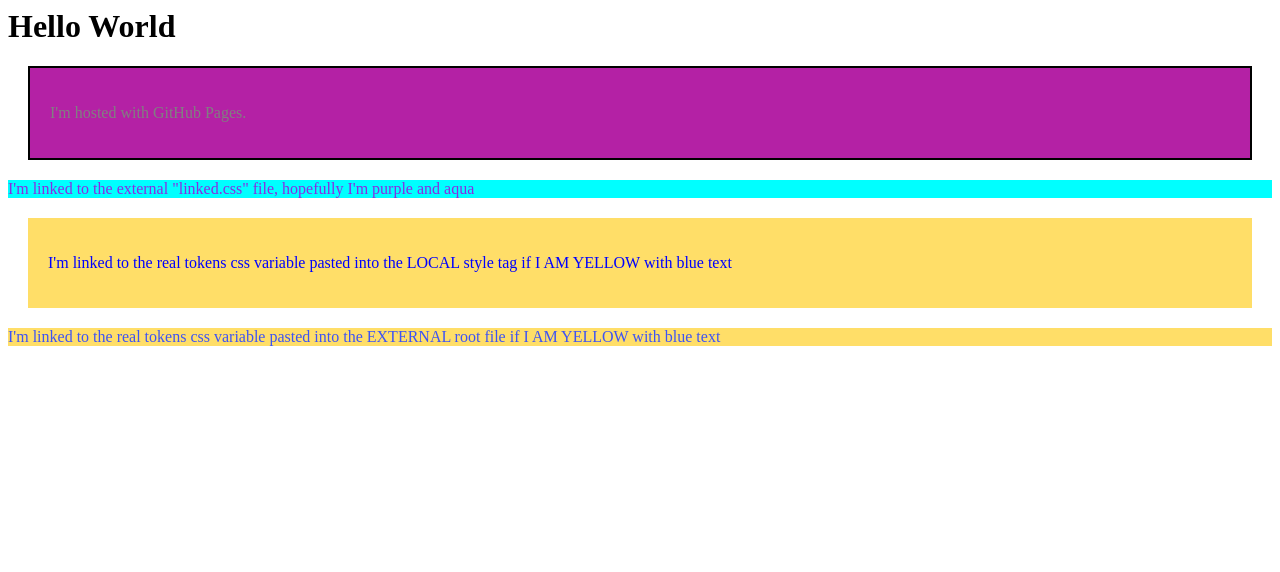
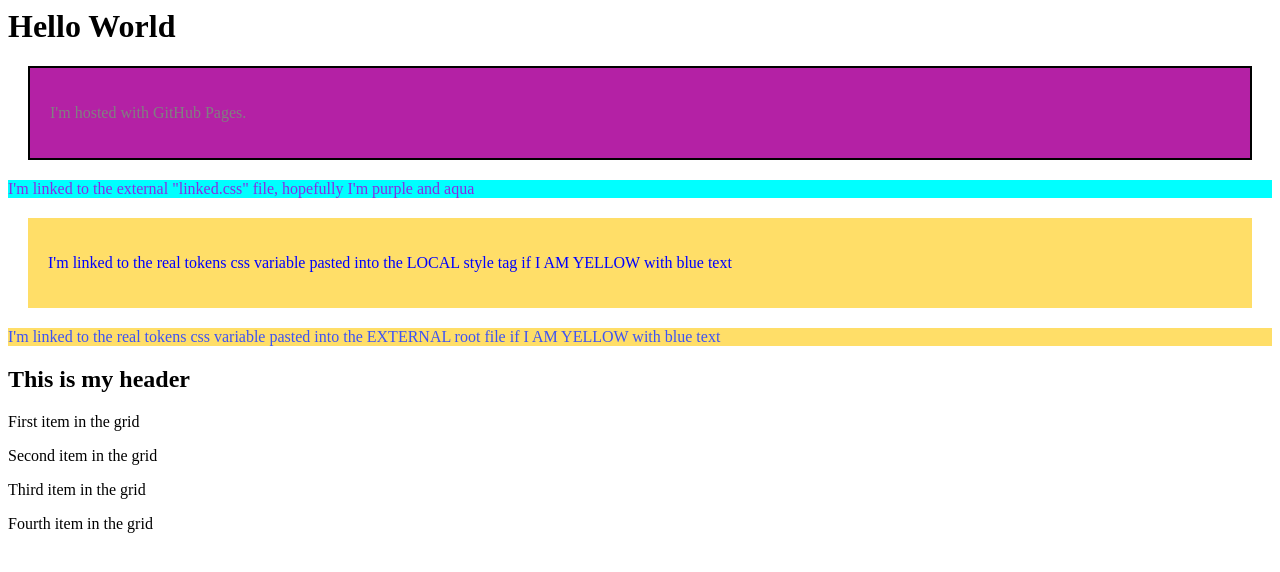
Before and after one commit to HamStanford/github.io, a website: page index.html in a window 1280 px wide. Drawn offline with Linux system fonts and the light colour scheme.

Commit message:
Adding my real page test

```diff
--- a/index.html
+++ b/index.html
@@ -94,5 +94,28 @@
 <div class="tokens_file_css_variable_pasted_int_external_root">
     <p>I'm linked to the real tokens css variable pasted into the EXTERNAL root file if I AM YELLOW with blue text</p>
 </div>
+
+
+
+<!--   STARTING MY REAL EXTERNAL LINKING TEST HERE-->
+
+<div id="header-block">
+  <h2>This is my header</h2>
+</div>
+<div id="grid-block">
+  <div class="grid-item">
+    <p>First item in the grid</h2>
+  </div>
+  <div class="grid-item">
+    <p>Second item in the grid</h2>
+  </div>
+  <div class="grid-item">
+    <p>Third item in the grid</h2>
+  </div>
+  <div class="grid-item">
+    <p>Fourth item in the grid</h2>
+  </div>
+</div>
+
 </body>
 </html>
```
